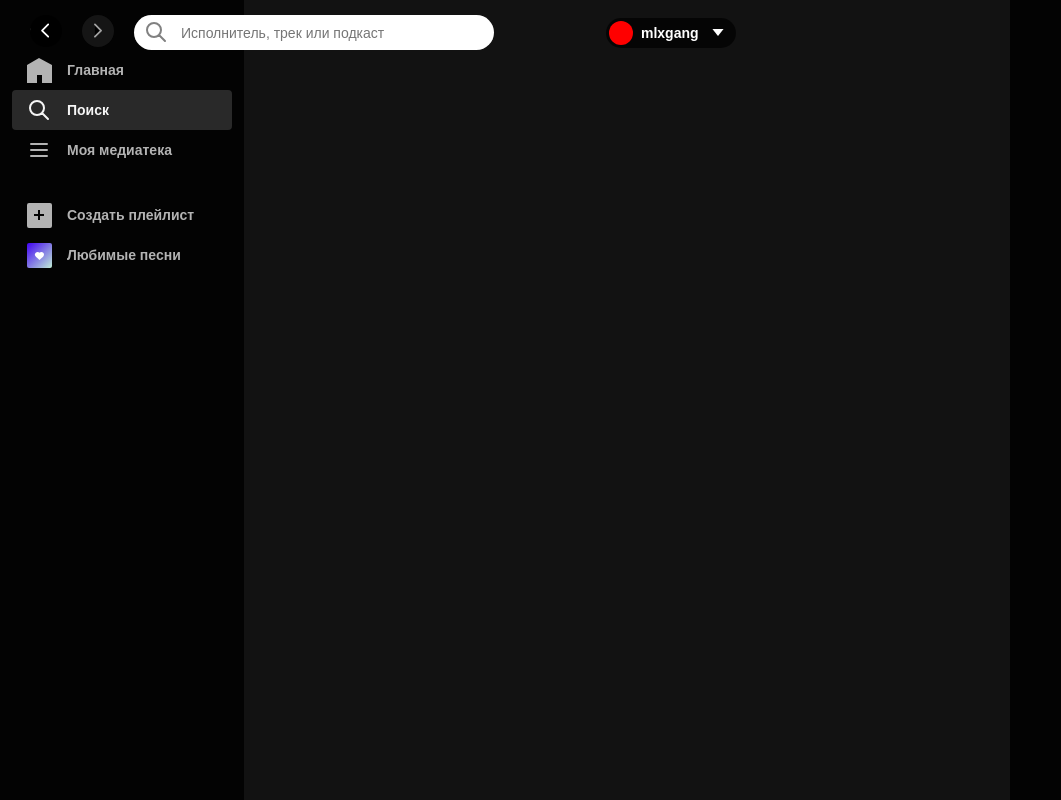
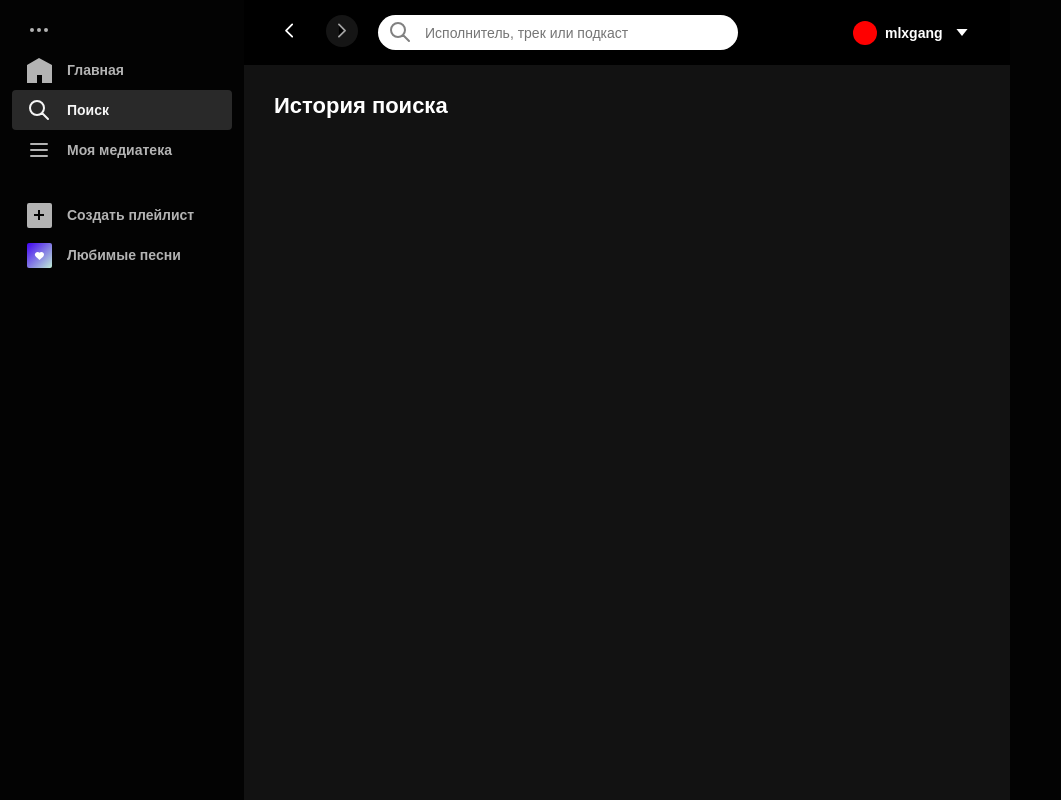
Before and after one commit to mlxgang/spotify-2.0, a Vue app: page /search in a window 1280 px wide. Shown: the top 800 px of the page, without its empty margins (0-1061 px from the left). Built offline with nearby package versions, Linux system fonts and the light colour scheme.

Commit message:
delete main layout and fix router view, add gradient change and header opacity

```diff
--- a/src/App.vue
+++ b/src/App.vue
@@ -1,21 +1,19 @@
 <template>
   <div style="display: flex">
     <the-side-menu/>
-    <main-layout/>
+    <router-view/>
     <the-friends-side-menu/>
   </div>
 </template>
 
 <script>
 import TheSideMenu from './components/TheSideMenu.vue'
-import MainLayout from "./views/MainLayout";
 import TheFriendsSideMenu from "./components/TheFriendsSideMenu";
 
 export default {
   name: 'App',
   components: {
     TheFriendsSideMenu,
-    MainLayout,
     TheSideMenu,
   },
   data() {
--- a/src/components/TheHeader.vue
+++ b/src/components/TheHeader.vue
@@ -1,16 +1,16 @@
 <template>
-  <header>
+  <div :style="{background: gradientColor + headerOpacity + ')'}" class="header-background">
     <button @click="$router.go(-1)">
       <BaseIcon class="arrow-icon" name="arrowLeft"/>
     </button>
-    <button @click="$router.go(1)" disabled>
+    <button disabled @click="$router.go(1)">
       <BaseIcon class="arrow-icon disabled" name="arrowRight"/>
     </button>
-    <div>
+    <div color="white">
       <slot/>
     </div>
     <the-header-account/>
-  </header>
+  </div>
 </template>
 
 <script>
@@ -24,24 +24,33 @@ export default {
     BaseIcon
   },
   data() {
-    return {
-
-    }
+    return {}
   },
+  computed: {
+  },
+  props: {
+    gradientColor: {
+      type: String, required: true
+    },
+    headerOpacity: {
+      type: Number, required: true
+    },
+  }
 }
 </script>
 
 <style scoped>
-header {
+.header-background {
   display: grid;
   align-items: center;
   grid-template-columns: 32px 32px auto 160px;
   gap: 20px;
   padding-top: 15px;
+  padding-bottom: 15px;
   padding-left: 30px;
   position: fixed;
-  /*margin-left: 244px;*/
   width: calc(100% - 544px);
+  background: #000;
 }
 
 .arrow-icon {
--- a/src/components/TheSideMenu.vue
+++ b/src/components/TheSideMenu.vue
@@ -21,7 +21,7 @@
       </router-link>
     </div>
     <div class="side-second-menu">
-      <router-link active-class="active" class="side-menu-button" to="/my-media">
+      <router-link active-class="active" class="side-menu-button" to="/">
         <svg class="side-icon" fill="currentColor" viewBox="0 0 25 25" xmlns="http://www.w3.org/2000/svg">
           <path clip-rule="evenodd"
                 d="M2 0a2 2 0 00-2 2v21a2 2 0 002 2h21a2 2 0 002-2V2a2 2 0 00-2-2H2zm11 7v4h4v2h-4v4h-2v-4H7v-2h4V7h2z"
@@ -29,7 +29,7 @@
         </svg>
         <span>Создать плейлист</span>
       </router-link>
-      <router-link active-class="active" class="side-menu-button" to="/my-media">
+      <router-link active-class="active" class="side-menu-button" to="/">
         <svg class="side-icon" fill="none" viewBox="0 0 25 25" xmlns="http://www.w3.org/2000/svg">
           <rect fill="url(#paint0_linear_1_97)" height="25" rx="2" width="25"/>
           <path
--- a/src/router/router.js
+++ b/src/router/router.js
@@ -2,41 +2,25 @@ import {createRouter, createWebHistory} from 'vue-router'
 import TheMainComponent from "../views/TheMainComponent.vue";
 import TheSearchComponent from "../views/TheSearchComponent.vue";
 import TheMediaComponent from "../views/TheMediaComponent.vue";
-import MainLayout from "../views/MainLayout";
 import TheMediaPlaylists from "../views/TheMediaPlaylists";
 import TheMediaPodcasts from "../views/TheMediaPodcasts";
 import TheMediaSongwriters from "../views/TheMediaSongwriters";
 import TheMediaAlbums from "../views/TheMediaAlbums";
-// import TheNotFound from "../views/TheNotFound";
+import TheNotFound from "../views/TheNotFound";
 
 export const router = createRouter({
     history: createWebHistory(),
     routes: [
-        {
-            path: '',
-            redirect: 'main',
-            component: MainLayout,
+        {path: '/main', name: 'main', component: TheMainComponent},
+        {path: '/search', name: 'search', component: TheSearchComponent},
+        {path: '/my-media', name: 'my-media', component: TheMediaComponent, redirect: '/my-media/playlists',
             children: [
-                {path: 'main', name: 'main', component: TheMainComponent,},
-                {path: 'search', name: 'search', component: TheSearchComponent,},
-                {
-                    path: 'my-media',
-                    name: 'my-media',
-                    redirect: '/my-media/playlists',
-                    component: TheMediaComponent,
-                    children: [
-                        {path: 'playlists', component: TheMediaPlaylists},
-                        {path: 'podcasts', component: TheMediaPodcasts},
-                        {path: 'songwriters', component: TheMediaSongwriters},
-                        {path: 'albums', component: TheMediaAlbums},
-                    ]
-                }
-            ],
+                {path: 'playlists', component: TheMediaPlaylists},
+                {path: 'podcasts', component: TheMediaPodcasts},
+                {path: 'songwriters', component: TheMediaSongwriters},
+                {path: 'albums', component: TheMediaAlbums},
+            ]
         },
-        // {
-        //     path: '/:pathMatch(.*)*',
-        //     name: 'NotFound',
-        //     component: TheNotFound
-        // },
-    ],
+        {path: '/:pathMatch(.*)*', name: 'NotFound', component: TheNotFound},
+    ]
 })
--- a/src/views/MainLayout.vue
+++ /dev/null
@@ -1,13 +0,0 @@
-<template>
-  <router-view></router-view>
-</template>
-
-<script>
-export default {
-  name: "MainLayout"
-}
-</script>
-
-<style scoped>
-
-</style>
--- a/src/views/TheMainComponent.vue
+++ b/src/views/TheMainComponent.vue
@@ -1,15 +1,15 @@
 <template>
-  <div class="background">
-    <the-header/>
+  <div :style="{background: 'linear-gradient(' + gradientColor + '100) 0%, #121212 20%)'}" class="background">
+    <the-header :headerOpacity="headerOpacity" :gradientColor="gradientColor"/>
     <div class="content">
     <span class="current-greetings">
       {{ greeting }}
     </span>
       <div id="last-playlists">
-        <base-playlist :playlist="{name: 'Любимые песни'}">
-          <img src="../assets/liked-songs.png" height="80" width="80">
+        <base-playlist :playlist="{name: 'Любимые песни'}" @mouseover="this.gradientColor = 'rgba(33, 18, 96, '">
+          <img height="80" src="../assets/liked-songs.png" width="80">
         </base-playlist>
-        <base-playlist v-for="(playlist, index) in playlists" :key="index" :playlist="playlist"/>
+        <base-playlist v-for="(playlist, index) in playlists" :key="index" :playlist="playlist" @mouseover="this.gradientColor = 'rgba(255, 11, 11, '" />
       </div>
     </div>
   </div>
@@ -23,10 +23,13 @@ export default {
   name: 'TheMainComponent',
   components: {
     TheHeader,
-    BasePlaylist
+    BasePlaylist,
   },
   data() {
     return {
+      currentScroll: 0,
+      headerOpacity: 0,
+      gradientColor: 'rgba(33, 18, 96, ',
       playlists: [
         {name: 'Микс дня #1'},
         {name: 'Микс дня #2'},
@@ -36,6 +39,18 @@ export default {
         {name: 'Топ-50 (Россия)'},
         {name: 'Bandana 1'},
       ]
+    }
+  },
+  mounted() {
+    window.addEventListener('scroll', this.onScroll)
+  },
+  beforeUnmount() {
+    window.removeEventListener('scroll', this.onScroll)
+  },
+  methods: {
+    onScroll() {
+      this.currentScroll = window.pageYOffset
+      this.headerOpacity = this.currentScroll / 125
     }
   },
   computed: {
@@ -58,9 +73,9 @@ export default {
   flex-direction: column;
   width: calc(100% - 514px);
   height: 100%;
+  margin-left: 244px;
 
-  background: linear-gradient(#211260 0%, #121212 20%);
-  margin-left: 244px;
+  /*background: linear-gradient(rgba(33, 18, 96, 100) 0%, #121212 20%);*/
 }
 
 .content {
--- a/src/views/TheMediaComponent.vue
+++ b/src/views/TheMediaComponent.vue
@@ -49,13 +49,15 @@ export default {
 .background {
   display: flex;
   flex-direction: column;
-  width: 100%;
+  width: calc(100% - 514px);
   height: 1000px;
+  margin-left: 244px;
+
   background-color: #121212;
 }
 
 .button-box {
-  margin-top: 10px;
+  /*margin-top: 10px;*/
   margin-left: 14px;
 }
 
--- a/src/views/TheNotFound.vue
+++ b/src/views/TheNotFound.vue
@@ -12,14 +12,18 @@ export default {
 </script>
 
 <style scoped>
+h1 {
+  margin-bottom: 10px;
+}
 .error-404 {
   background: #121212;
   display: flex;
   align-items: center;
   justify-content: center;
   flex-direction: column;
-  width: 1000px;
+  width: calc(100% - 514px);
   height: 1000px;
   color: #fff;
+  margin-left: 244px;
 }
 </style>
--- a/src/views/TheSearchComponent.vue
+++ b/src/views/TheSearchComponent.vue
@@ -6,9 +6,13 @@
         <input class="search-input" placeholder="Исполнитель, трек или подкаст">
       </div>
     </the-header>
-    <span class="title">
-      История поиска
-    </span>
+
+    <div class="content">
+      <span class="title">
+        История поиска
+      </span>
+    </div>
+
   </div>
 </template>
 
@@ -29,9 +33,15 @@ export default {
 .background {
   display: flex;
   flex-direction: column;
-  width: 100%;
+  width: calc(100% - 514px);
   height: 1000px;
+  margin-left: 244px;
+
   background-color: #121212;
+}
+.content {
+  margin-top: 95px;
+
 }
 
 .search-box {
```
Also changed, not shown: 1 other file (tests, documents, lock files or other folders).
